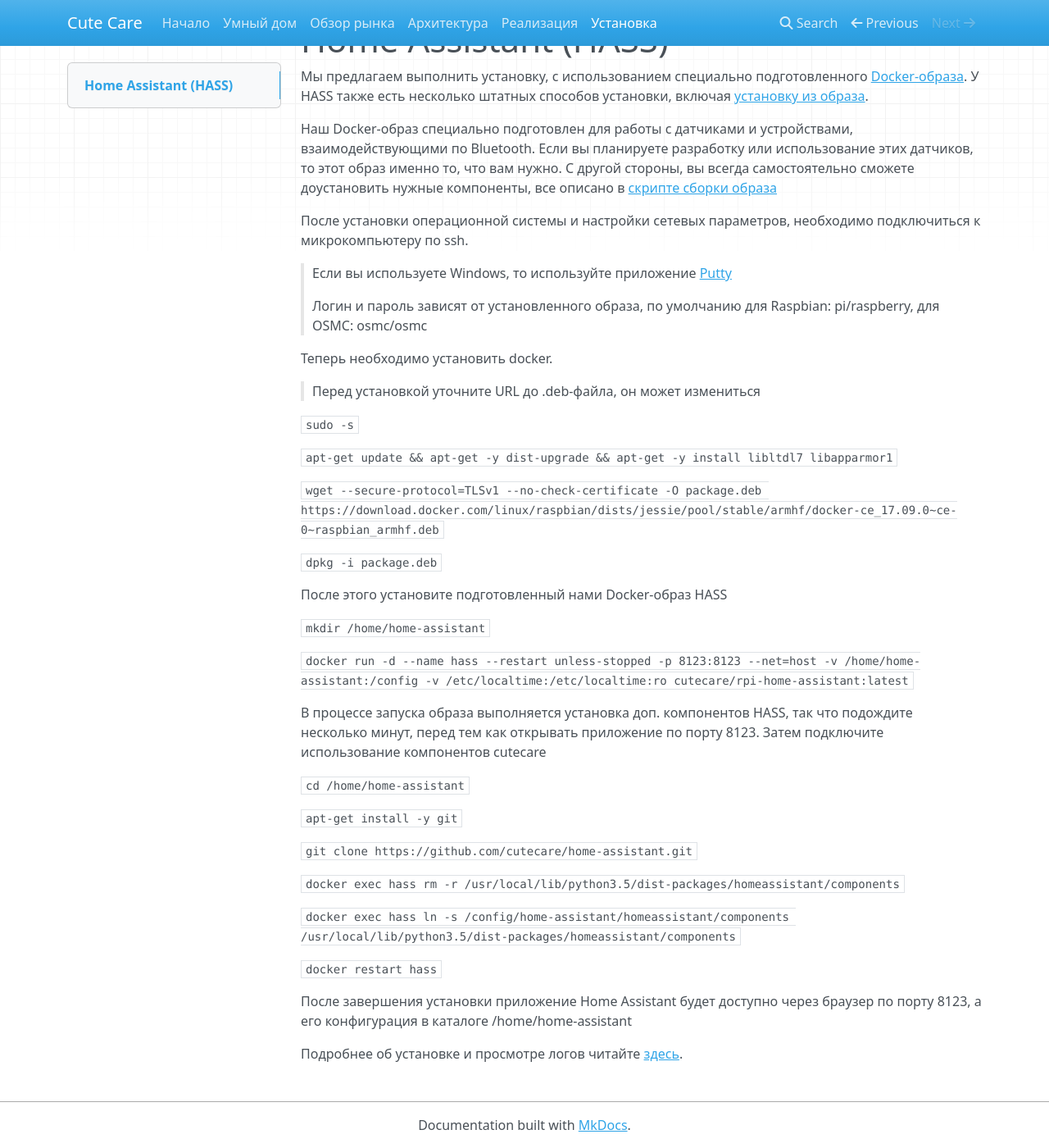
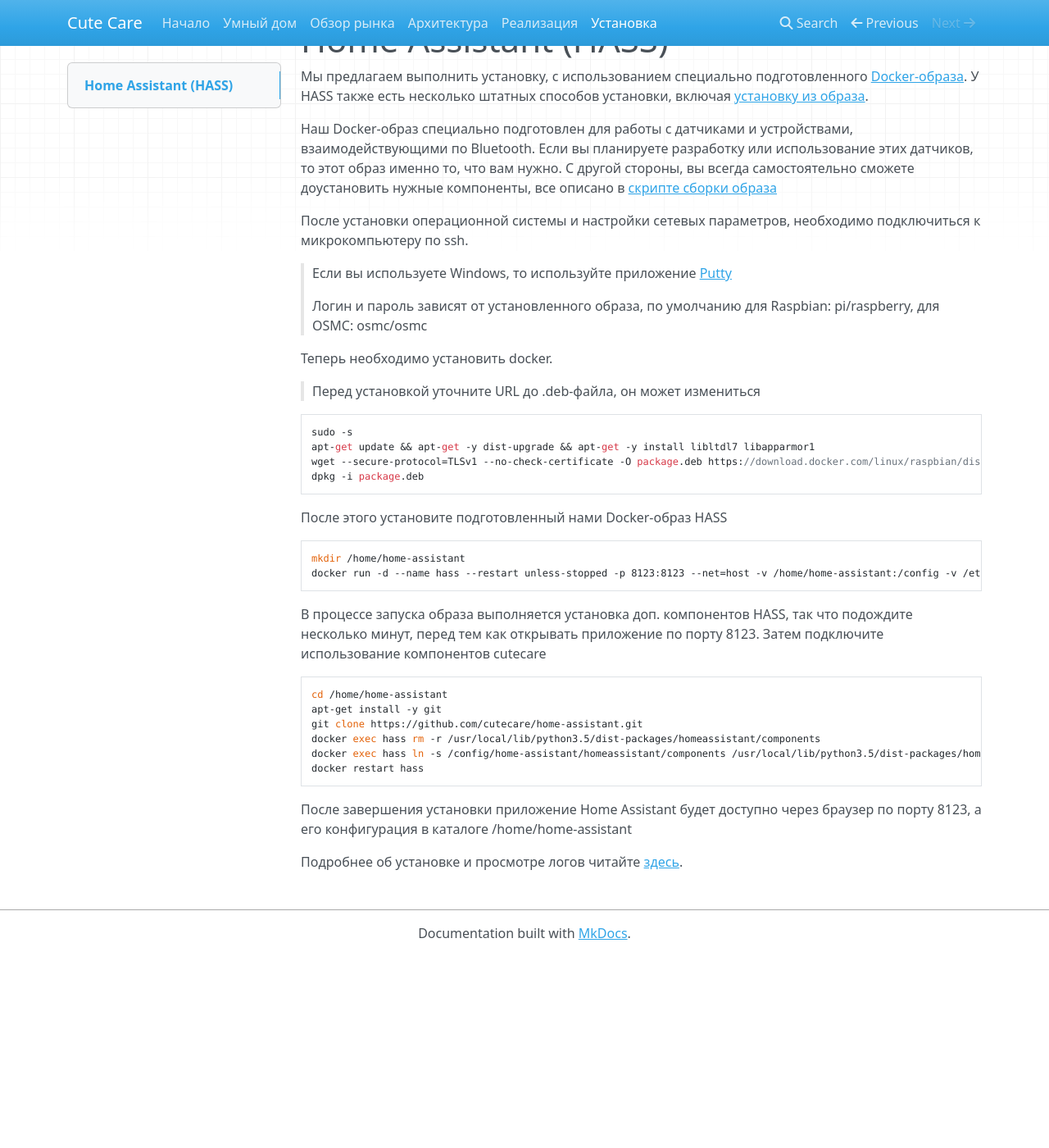
Before and after one commit to cutecare/cutecare-docs, an MkDocs documentation site: the page built from docs/Установка.md, in a window 1280 px wide and 1400 px high, scrolled down 389 px. Shown: the whole window at 82% size. Built offline with MkDocs 1.6.1, drawn with Linux system fonts in a browser that asks for light colours; nearby versions of some CDN libraries; old or Windows-style settings are respelled for this version of MkDocs; after the commit the page ends 1555 px from its top, so only the background shows below that.

````diff
--- a/docs/Установка.md
+++ b/docs/Установка.md
@@ -25,33 +25,30 @@
 
 > Перед установкой уточните URL до .deb-файла, он может измениться
 
-`sudo -s `
-
-`apt-get update && apt-get -y dist-upgrade && apt-get -y install libltdl7 libapparmor1`
-
-`wget --secure-protocol=TLSv1 --no-check-certificate -O package.deb https://download.docker.com/linux/raspbian/dists/jessie/pool/stable/armhf/docker-ce_17.09.0~ce-0~raspbian_armhf.deb`
-
-`dpkg -i package.deb`
+```
+sudo -s
+apt-get update && apt-get -y dist-upgrade && apt-get -y install libltdl7 libapparmor1
+wget --secure-protocol=TLSv1 --no-check-certificate -O package.deb https://download.docker.com/linux/raspbian/dists/jessie/pool/stable/armhf/docker-ce_17.09.0~ce-0~raspbian_armhf.deb
+dpkg -i package.deb
+```
 
 После этого установите подготовленный нами Docker-образ HASS
 
-`mkdir /home/home-assistant`
-
-`docker run -d --name hass --restart unless-stopped -p 8123:8123 --net=host -v /home/home-assistant:/config -v /etc/localtime:/etc/localtime:ro cutecare/rpi-home-assistant:latest`
+```
+mkdir /home/home-assistant
+docker run -d --name hass --restart unless-stopped -p 8123:8123 --net=host -v /home/home-assistant:/config -v /etc/localtime:/etc/localtime:ro cutecare/rpi-home-assistant:latest
+```
 
 В процессе запуска образа выполняется установка доп. компонентов HASS, так что подождите несколько минут, перед тем как открывать приложение по порту 8123. Затем подключите использование компонентов cutecare
 
-`cd /home/home-assistant`
-
-`apt-get install -y git`
-
-`git clone https://github.com/cutecare/home-assistant.git`
-
-`docker exec hass rm -r /usr/local/lib/python3.5/dist-packages/homeassistant/components`
-
-`docker exec hass ln -s /config/home-assistant/homeassistant/components /usr/local/lib/python3.5/dist-packages/homeassistant/components`
-
-`docker restart hass`
+```
+cd /home/home-assistant
+apt-get install -y git
+git clone https://github.com/cutecare/home-assistant.git
+docker exec hass rm -r /usr/local/lib/python3.5/dist-packages/homeassistant/components
+docker exec hass ln -s /config/home-assistant/homeassistant/components /usr/local/lib/python3.5/dist-packages/homeassistant/components
+docker restart hass
+```
 
 После завершения установки приложение Home Assistant будет доступно через браузер по порту 8123, а его конфигурация в каталоге /home/home-assistant
 
````
